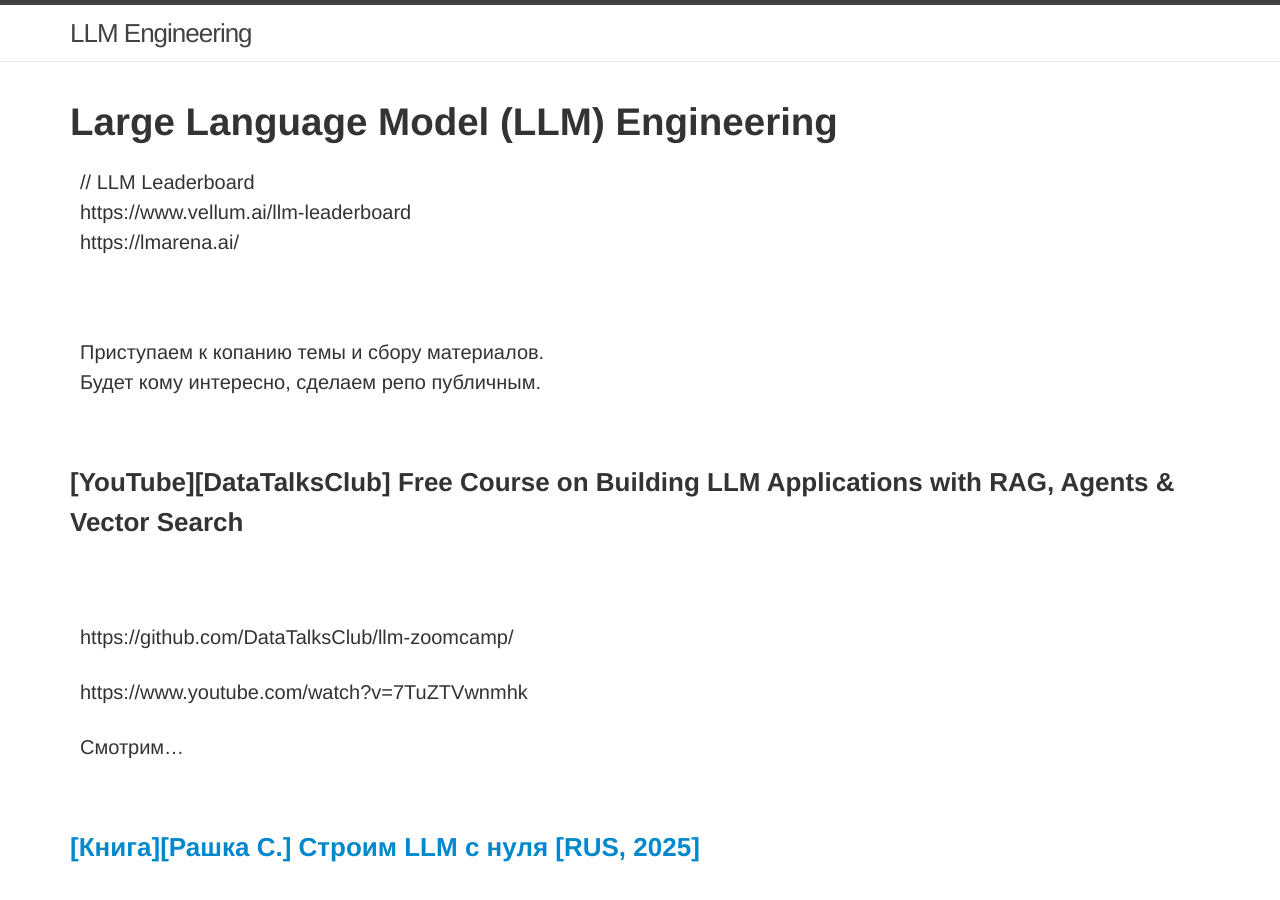
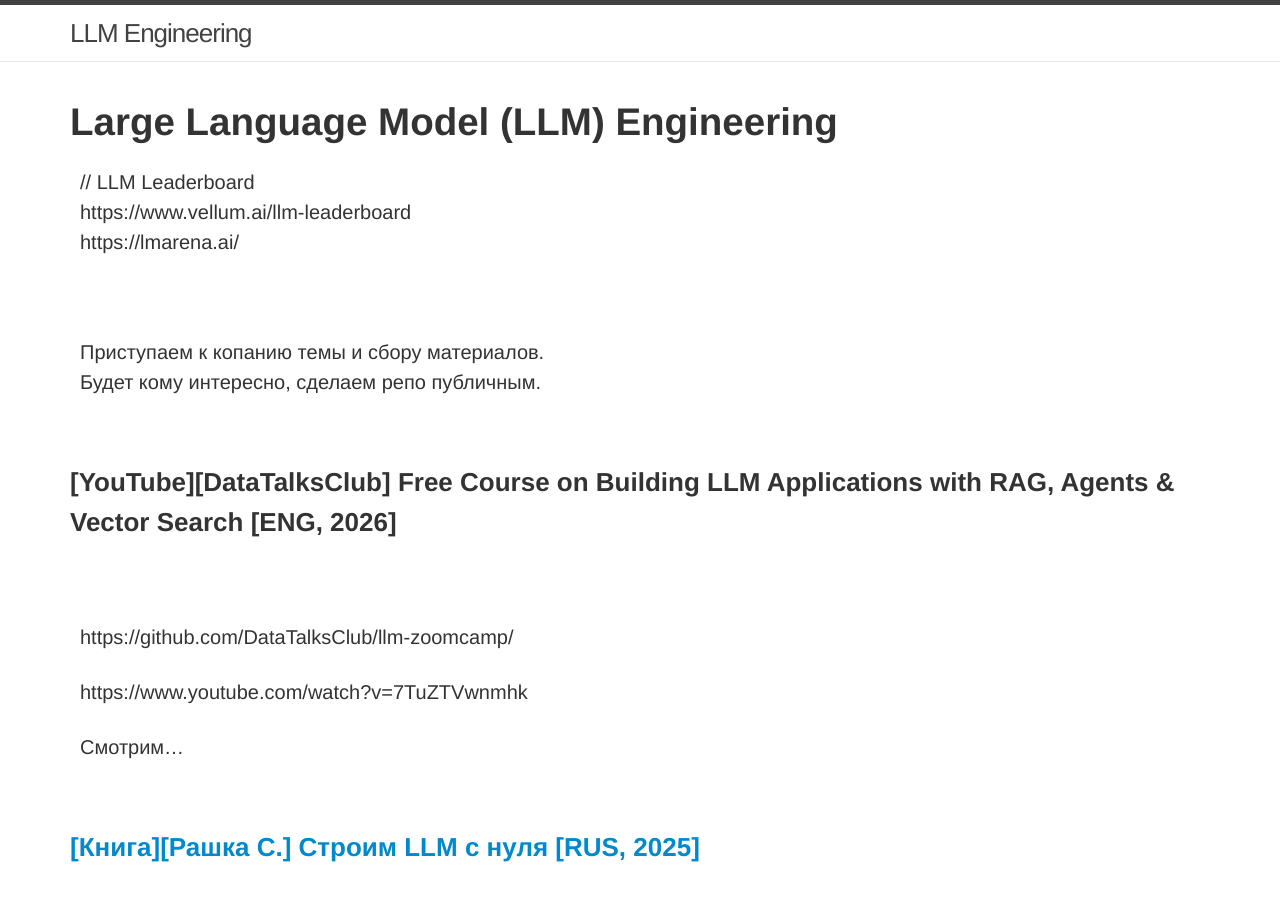
Before and after one commit to webmakaka/docs.llme.ru, a Jekyll site: the page built from website/00-index.md, in a window 1280 px wide and 900 px high. Built offline with Jekyll 4.4.1, drawn with Linux system fonts in a browser that asks for light colours.

Commit message:
Update 00-index.md

```diff
--- a/website/00-index.md
+++ b/website/00-index.md
@@ -20,7 +20,7 @@ https://lmarena.ai/
 
 <br/>
 
-### [YouTube][DataTalksClub] Free Course on Building LLM Applications with RAG, Agents & Vector Search
+### [YouTube][DataTalksClub] Free Course on Building LLM Applications with RAG, Agents & Vector Search [ENG, 2026]
 
 <br/>
 
```
